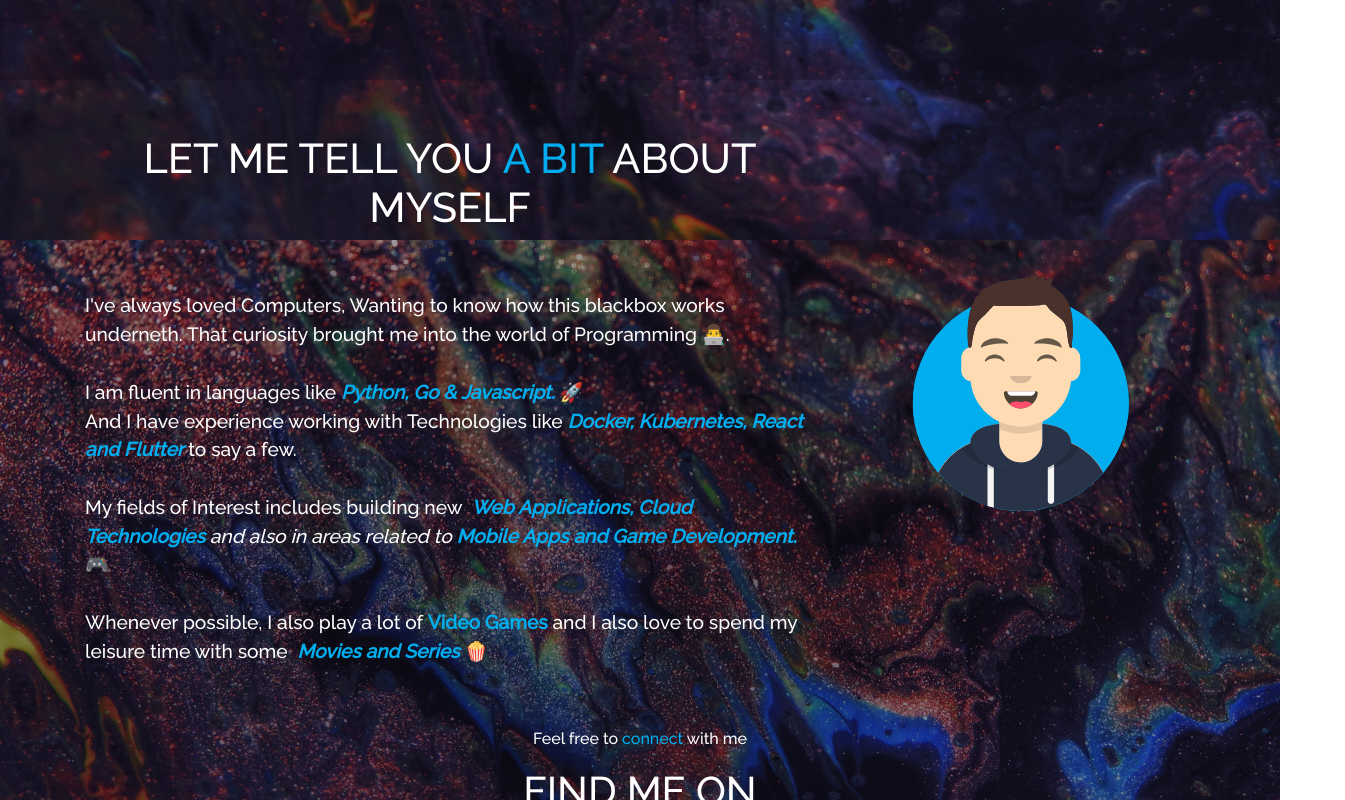
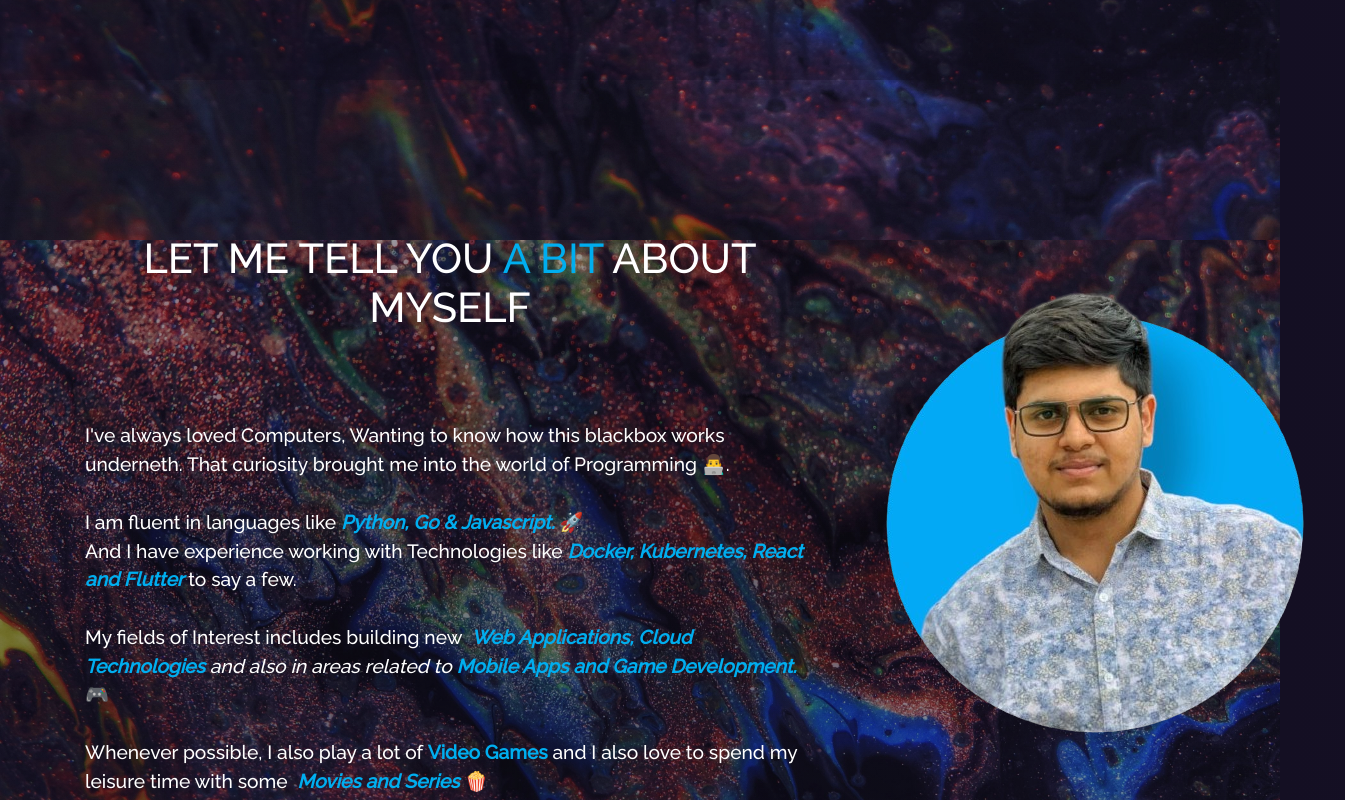
Before and after one commit to hariharen9/portfolio, a React (Create React App) app: page / in a window 1280 px wide. Shown: the part 720-1520 px from the top of the page, 1345 px wide, since content can reach past the window. Built offline with nearby package versions, Linux system fonts and the light colour scheme.

Commit message:
added pic

```diff
--- a/src/components/Home/Home2.js
+++ b/src/components/Home/Home2.js
@@ -1,6 +1,6 @@
 import React from "react";
 import { Container, Row, Col } from "react-bootstrap";
-import myImg from "../../Assets/avatar.svg";
+import myImg from "../../Assets/avatar.png";
 import {
   AiFillGithub,
   AiOutlineTwitter,
@@ -14,7 +14,13 @@ function Home2() {
       <Container>
         <Row>
           <Col md={8} className="home-about-description">
-            <h1 style={{ fontSize: "2.6em" }}>
+            <h1
+              style={{
+                fontSize: "2.6em",
+                paddingBottom: "30px",
+                paddingTop: "100px",
+              }}
+            >
               LET ME TELL YOU<span className="purple"> A BIT </span> ABOUT
               MYSELF
             </h1>
```
Also changed, not shown: src/Assets/avatar.png (added).
